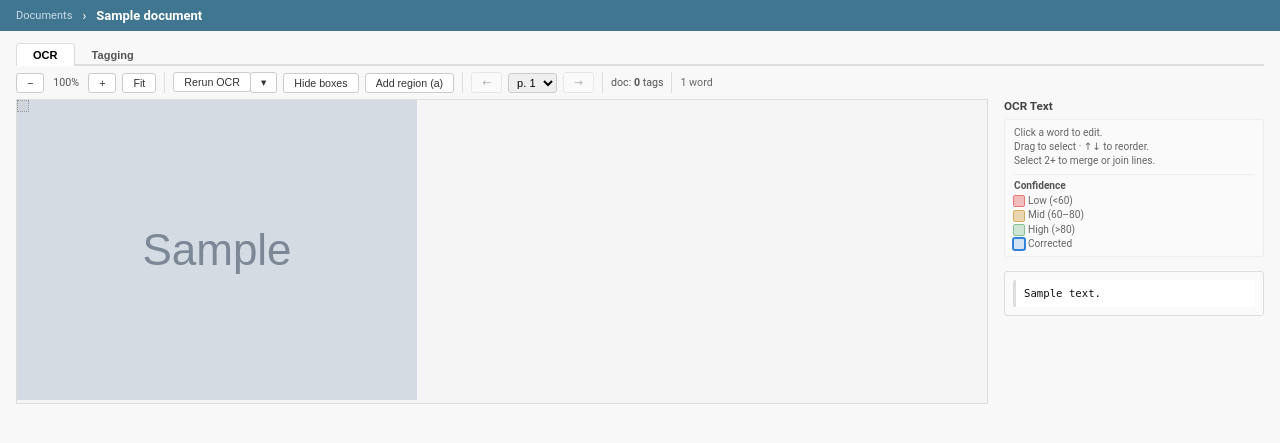
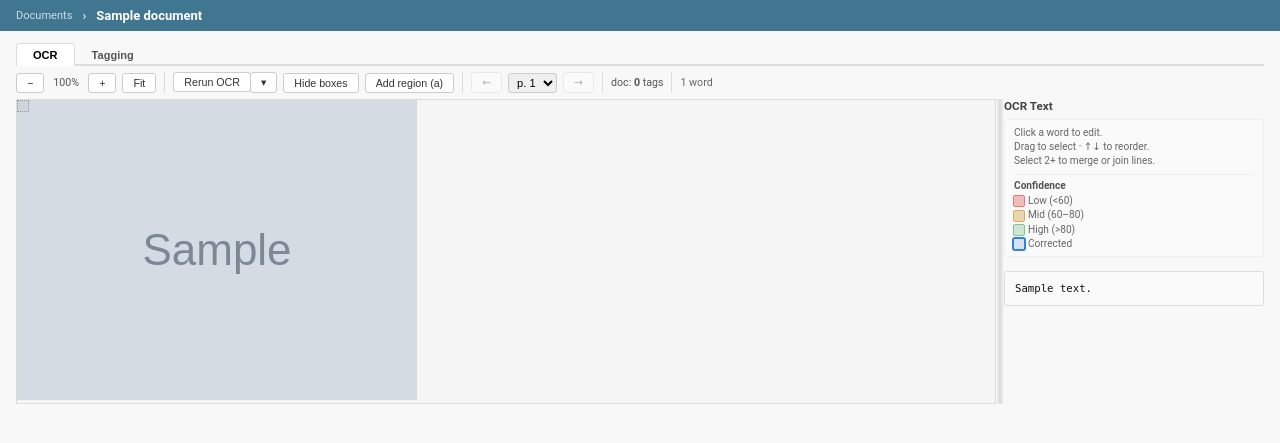
Before and after one commit to jklingen92/grime, a Django app: page /documents/1/pages/1/ in a window 1280 px wide. Shown: the top 443 px of the page. Run offline with Django 5.2, Linux system fonts and the light colour scheme; a user stored in the database is signed in; tables that the repository leaves empty hold one stand-in row (values such as "Sample post"); grey boxes marked "Sample" are stand-in pictures; data that the repository does not hold is empty.

Commit message:
Add resizable divider between document viewer and side panels (#10)
* Implement adjustable preview divider

- Add draggable divider element between document viewer and text/tag panels
- Divider has visual affordance with gradient background and hover effect
- Minimum panel width of 120px to prevent over-collapsing
- Drag to resize the side panel width in real-time

https://claude.ai/code/session_014omfDcSZ4Y6fEGXjpRxRAG

* Fix divider visibility by making it stretch to full height

- Add align-self: stretch to #dp-divider so it stretches vertically in the flex container
- This makes the divider properly interactable and visible

https://claude.ai/code/session_014omfDcSZ4Y6fEGXjpRxRAG

* Render OCR text panel as plain text lines with natural line breaks

Replace flex-card layout with plain block display so each document
line appears as a distinct line of text, matching expected text flow.

https://claude.ai/code/session_014omfDcSZ4Y6fEGXjpRxRAG

* Add visible spacing and separator between text preview lines

Each document line now has bottom padding, margin, and a faint
border-bottom so the line structure is clearly visible even when
consecutive lines wrap to fill the full panel width.

https://claude.ai/code/session_014omfDcSZ4Y6fEGXjpRxRAG

* Simplify text preview to use block layout with natural line breaks

Each dp-text-line is a block element acting as a visual line,
with inline word spans flowing left-to-right. No complex spacing.

https://claude.ai/code/session_014omfDcSZ4Y6fEGXjpRxRAG

---------

Co-authored-by: Claude <noreply@anthropic.com>

```diff
--- a/grime/static/grime/viewer.css
+++ b/grime/static/grime/viewer.css
@@ -1,10 +1,16 @@
   /* ── outer layout ─────────────────────────────────────────── */
-  #dp-outer { display: flex; gap: 16px; align-items: flex-start; margin-bottom: 1.5em; }
+  #dp-outer { display: flex; align-items: flex-start; margin-bottom: 1.5em; }
   #dp-viewer-wrap {
     flex: 1; min-width: 0; position: relative;
     border: 1px solid #ddd; overflow: auto; max-height: 80vh; background: #f5f5f5;
   }
   #dp-viewer { position: relative; display: inline-block; line-height: 0; }
+  #dp-divider {
+    width: 8px; flex-shrink: 0; cursor: col-resize; user-select: none;
+    background: linear-gradient(90deg, transparent 0%, #ddd 40%, #ddd 60%, transparent 100%);
+    transition: background 0.15s; align-self: stretch;
+  }
+  #dp-divider:hover { background: linear-gradient(90deg, transparent 0%, #bbb 40%, #bbb 60%, transparent 100%); }
   #dp-img { display: block; }
   #dp-coord {
     position: fixed; display: none; pointer-events: none; z-index: 9000;
@@ -14,7 +20,7 @@
 
   /* ── side panels ──────────────────────────────────────────── */
   #dp-tag-panel, #dp-text-panel {
-    flex: 0 0 260px; display: none; flex-direction: column; gap: 6px; max-height: 80vh;
+    flex: 0 0 auto; width: 260px; display: none; flex-direction: column; gap: 6px; max-height: 80vh; min-width: 120px;
   }
   #dp-tag-panel.visible  { display: flex; }
   #dp-text-panel.visible { display: flex; }
@@ -88,11 +94,9 @@
     font-size: 0.82em; font-family: monospace; border: 1px solid #ddd;
     padding: 8px; background: #fafafa;
     overflow-y: auto; color: #111; line-height: 1.6; border-radius: 3px;
-    display: flex; flex-direction: column; gap: 4px;
   }
   .dp-text-line {
-    padding: 4px 6px; background: #fff; border-radius: 2px; border-left: 3px solid #ddd;
-    display: flex; flex-wrap: wrap; gap: 2px; align-items: baseline;
+    display: block; text-align: left;
   }
   .dp-text-word {
     cursor: pointer; padding: 1px 2px; border-radius: 1px; transition: all 0.1s;
--- a/grime/static/grime/viewer.js
+++ b/grime/static/grime/viewer.js
@@ -1453,6 +1453,31 @@
     if (e.deltaY < 0) dpZoomIn(); else dpZoomOut();
   }, { passive: false });
 
+  /* ── divider resizing ──────────────────────────────────────── */
+  var dividerDrag = null;
+  var divider = document.getElementById('dp-divider');
+  if (divider) {
+    divider.addEventListener('mousedown', function(e) {
+      e.preventDefault();
+      var rightPanel = state.activeTab === 'tagging'
+        ? document.getElementById('dp-tag-panel')
+        : document.getElementById('dp-text-panel');
+      if (!rightPanel) return;
+      var startX = e.clientX;
+      var startWidth = rightPanel.offsetWidth;
+      dividerDrag = { startX: startX, startWidth: startWidth, panel: rightPanel };
+    });
+  }
+  document.addEventListener('mousemove', function(e) {
+    if (!dividerDrag) return;
+    var dx = e.clientX - dividerDrag.startX;
+    var newWidth = Math.max(120, dividerDrag.startWidth - dx);
+    dividerDrag.panel.style.width = newWidth + 'px';
+  });
+  document.addEventListener('mouseup', function(e) {
+    dividerDrag = null;
+  });
+
   /* ── keyboard ──────────────────────────────────────────────── */
   document.addEventListener('keydown', function (e) {
     var tag = document.activeElement && document.activeElement.tagName;
--- a/grime/templates/admin/grime/_document_viewer.html
+++ b/grime/templates/admin/grime/_document_viewer.html
@@ -82,6 +82,8 @@
         <div id="dp-veil-right"  class="dp-veil" style="display:none"></div>
       </div>
     </div>
+
+    <div id="dp-divider"></div>
 
     <!-- tagging panel -->
     <div id="dp-tag-panel">
```
